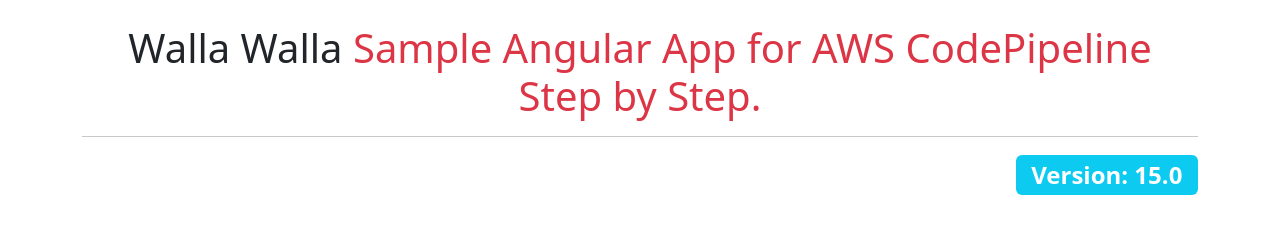
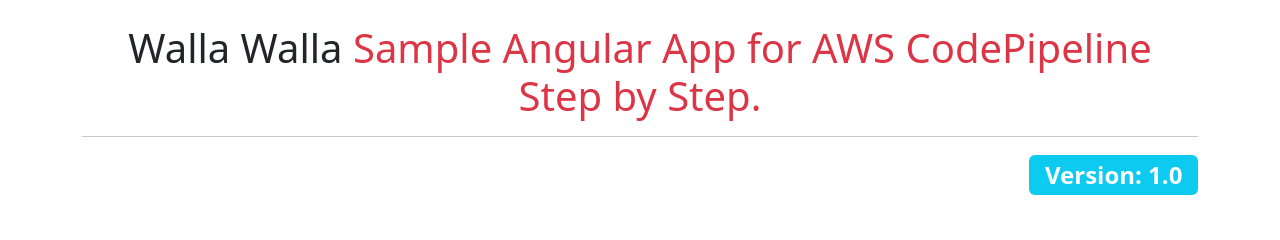
Before and after one commit to Richieelzb/aws-codepipeline-to-ec2, an Angular app: page / in a window 1280 px wide. Shown: the top 240 px of the page. Built offline with nearby package versions, Linux system fonts and the light colour scheme.

Commit message:
version 1

```diff
--- a/src/app/app.component.html
+++ b/src/app/app.component.html
@@ -7,7 +7,7 @@
       </h1>
       <hr>
       <h2 class="text-end">
-        <span class="badge bg-info">Version: 15.0</span>
+        <span class="badge bg-info">Version: 1.0</span>
       </h2>
     </div>
   </div>
```
